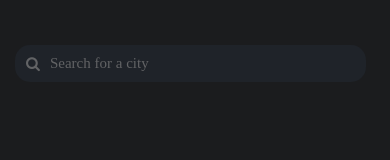
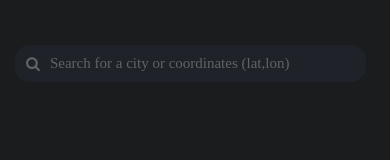
Before and after one commit to kadyvillicana/WeatherForecastApp, a React Native app: screen /Home in a window 390 px wide. Shown: the top 160 px of the page. Built offline with nearby package versions, Linux system fonts and the light colour scheme.

Commit message:
remove geolocation library

```diff
--- a/components/SearchCityAutocomplete.jsx
+++ b/components/SearchCityAutocomplete.jsx
@@ -1,5 +1,5 @@
 import React, { useState, useEffect, useCallback, useContext } from 'react';
-import { View, TextInput, FlatList, StyleSheet, TouchableOpacity } from 'react-native';
+import { View, FlatList, StyleSheet, TouchableOpacity, ActivityIndicator } from 'react-native';
 import CustomIcon from './CustomIcon';
 import CustomText from './CustomText';
 import { MainWeatherContext } from '../context/MainWeatherContext';
@@ -10,6 +10,7 @@ import CustomTextInput from './CustomTextInput';
 function SearchCityAutocomplete({}){
   const { colors } = useTheme();
   const [searchText, setSearchText] = useState('');
+  const [isLoading, setIsLoading] = useState(false);
   const [debouncedText, setDebouncedText] = useState('');
   const [results, setResults] = useState([]);
 
@@ -40,11 +41,13 @@ function SearchCityAutocomplete({}){
       try {
         const data = await getAutocompleteCities(debouncedText)
         setResults(data);
+        setIsLoading(false);
       } catch(error) {
         console.log(error);
       }
     }
     if(debouncedText) {
+      setIsLoading(true);
       fetchCities();
     }
   }, [debouncedText]);
@@ -83,11 +86,13 @@ function SearchCityAutocomplete({}){
           isPrimary
           style={styles.input}
           placeholderTextColor={colors.secondaryText}
-          placeholder='Search for a city'
+          placeholder='Search for a city or coordinates (lat,lon)'
           value={searchText}
           onChangeText={handleTextChange}
         />
       </View>
+      {
+        isLoading ? <View style={{flex: 1, justifyContent:'center', alignItems: 'center'}}><ActivityIndicator /></View> :
           <FlatList
             data={results}
             keyExtractor={(item) => item.id}
@@ -96,6 +101,8 @@ function SearchCityAutocomplete({}){
             )}
             renderItem={({ item }) => <CityItem city={item}/>}
           />
+      }
+
     </View>
   );
 }
--- a/package.json
+++ b/package.json
@@ -11,7 +11,6 @@
   },
   "dependencies": {
     "@react-native-async-storage/async-storage": "^1.17.11",
-    "@react-native-community/geolocation": "^3.0.5",
     "@react-navigation/native": "^6.1.2",
     "@react-navigation/native-stack": "^6.9.8",
     "axios": "^1.2.5",
```
Also changed, not shown: App.jsx (+0 -7 lines), 3 other files (tests, documents, lock files or other folders). Lines whose indentation alone changed are shown as unchanged.
